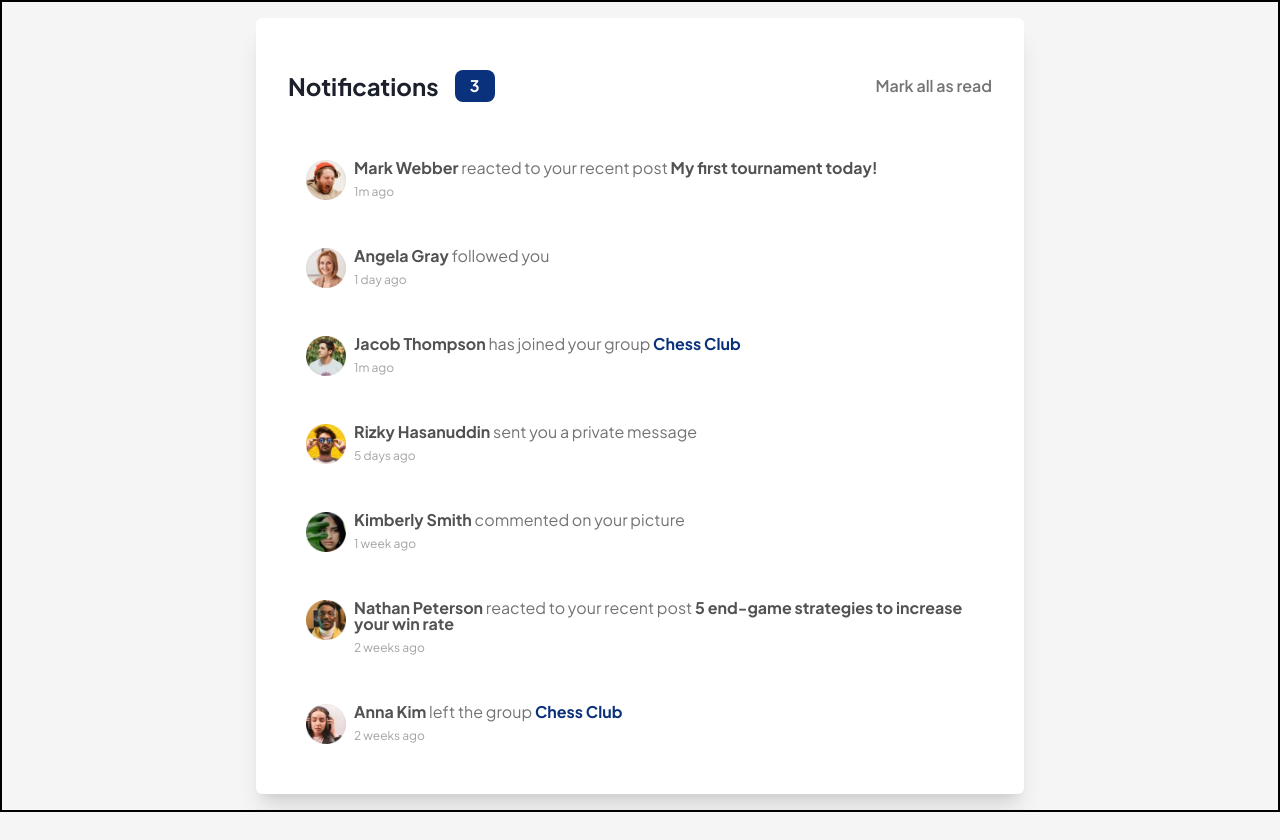
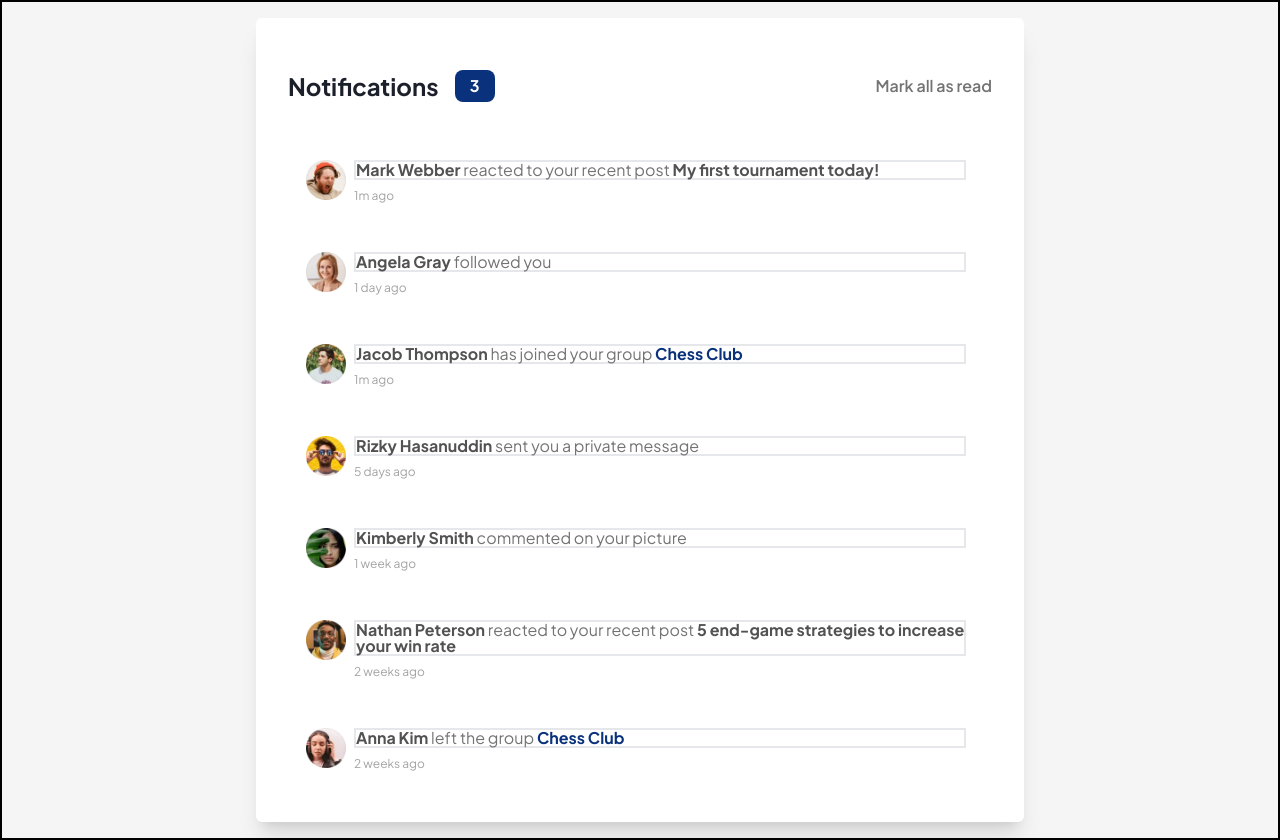
Before and after one commit to Joadevy/notification-reactapp, a React (Vite) app: page / in a window 1280 px wide. Before the commit the page ends 812 px from the top, so only its background shows below. Built offline with nearby package versions, Linux system fonts and the light colour scheme.

Commit message:
Working with state of notif

```diff
--- a/src/App.jsx
+++ b/src/App.jsx
@@ -2,9 +2,8 @@ import { useEffect, useState } from "react";
 import Notification from "./Notification.jsx";
 
 function App() {
-  // let NOTIFICATIONS = [1, 2, 3, 4];
   const [NOTIFICATIONS, setNOTIFICATIONS] = useState([]);
-  // let NOTIFICATIONS = [];
+  const [status, setStatus] = useState("loading");
 
   useEffect(() => {
     requestData();
@@ -14,6 +13,7 @@ function App() {
     const data = await fetch("./data.json");
     const res = await data.json();
     setNOTIFICATIONS(res.notification);
+    setStatus("sucess");
     console.log(NOTIFICATIONS);
   }
 
@@ -33,11 +33,15 @@ function App() {
           Mark all as read
         </button>
       </header>
-      <div className="flex flex-col gap-3">
-        {NOTIFICATIONS.map((notif, index) => (
-          <Notification key={index} props={notif} />
-        ))}
-      </div>
+      {status === "loading" ? (
+        <div className="text-center text-neutral-500">Loading...</div>
+      ) : (
+        <div className="flex flex-col gap-3">
+          {NOTIFICATIONS.map((notif, index) => (
+            <Notification key={index} props={notif} />
+          ))}
+        </div>
+      )}
     </main>
   );
 }
--- a/src/Notification.jsx
+++ b/src/Notification.jsx
@@ -1,14 +1,24 @@
 const Notification = ({ props }) => {
-  const { image, name, data, time, type, content } = props;
+  const { image, name, data, time, type, content, status } = props;
   // Should have a state with an active/disable notification and
   // a hover with cursor pointer if the notification is active to disable it.
   return (
-    <div className="flex gap-2 p-4 w-full rounded-lg border-2 border-transparent hover:border-2 hover:border-neutral-200">
+    <div
+      onClick={(e) => console.log("hola", e.target)} // Should change the active status of the notif
+      onKeyDown={(e) => console.log("hola", e.target)} // Should change the active status of the notif
+      role={status === true ? "button" : "banner"}
+      tabIndex={0}
+      className={
+        status === true
+          ? "flex gap-2 p-4 w-full rounded-lg border-2 border-transparent hover:border-2 hover:border-neutral-200 hover:cursor-pointer"
+          : "flex gap-2 p-4 w-full rounded-lg border-2 border-transparent hover:border-2 hover:border-neutral-200"
+      }
+    >
       <div className="w-[6%]">
         <img src={image} alt={name} className="w-full" />
       </div>
-      <div className="flex flex-col leading-none gap-2 w-11/12">
-        <p className="text-neutral-600">
+      <div className="flex flex-col justify-center leading-none gap-2 w-11/12">
+        <div className="relative border-2 text-neutral-600">
           <span className="font-bold hover:text-primary-blue">{name}</span>{" "}
           <span className="text-neutral-500">{data}</span>{" "}
           {type === "group" ? (
@@ -20,7 +30,12 @@ const Notification = ({ props }) => {
           ) : (
             ""
           )}
-        </p>
+          {status === true ? (
+            <div className="group w-2 h-2 self-center rounded-full bg-primary-red  absolute top-0 right-0"></div>
+          ) : (
+            ""
+          )}
+        </div>
         <p className="text-xs text-neutral-400">{time}</p>
       </div>
     </div>
```
